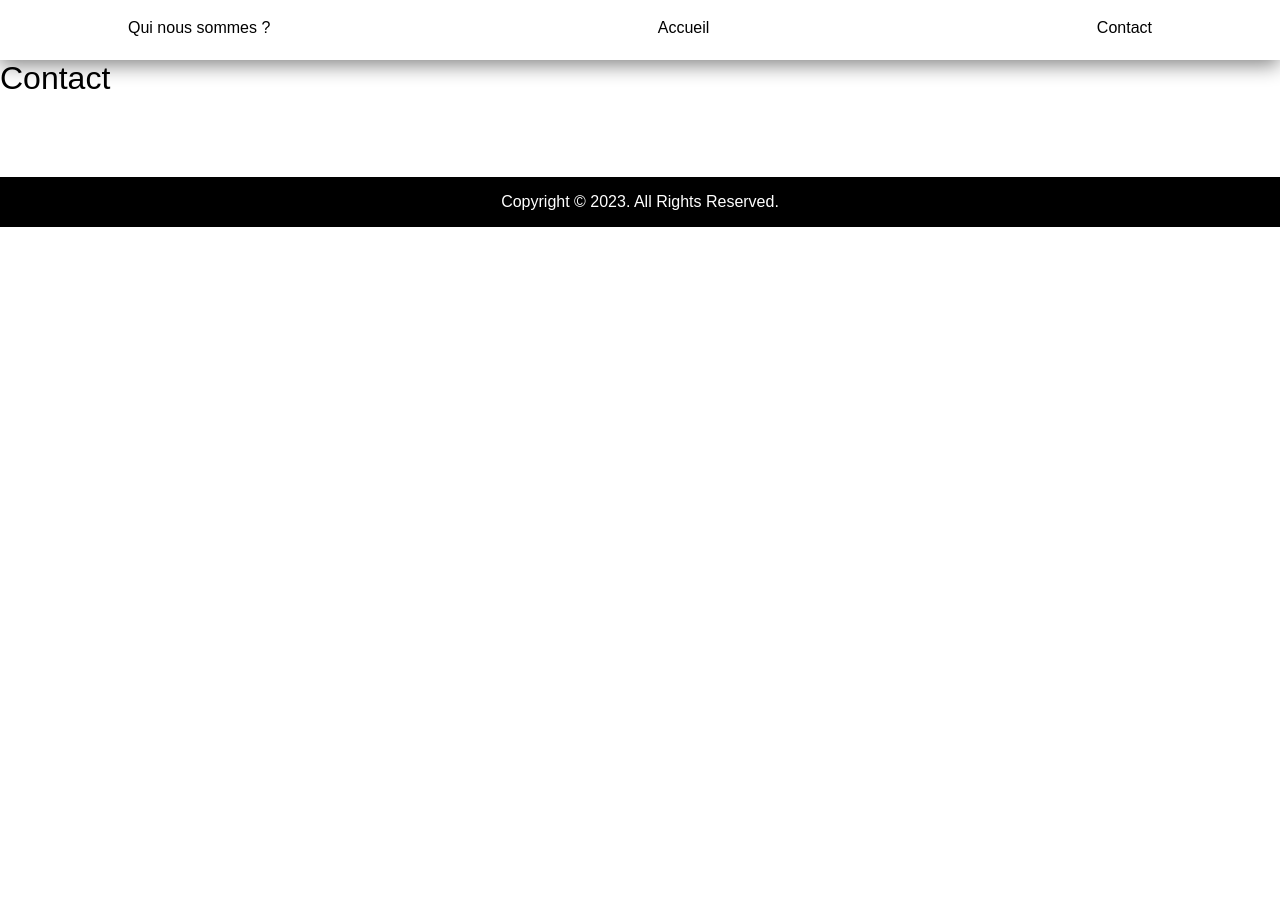
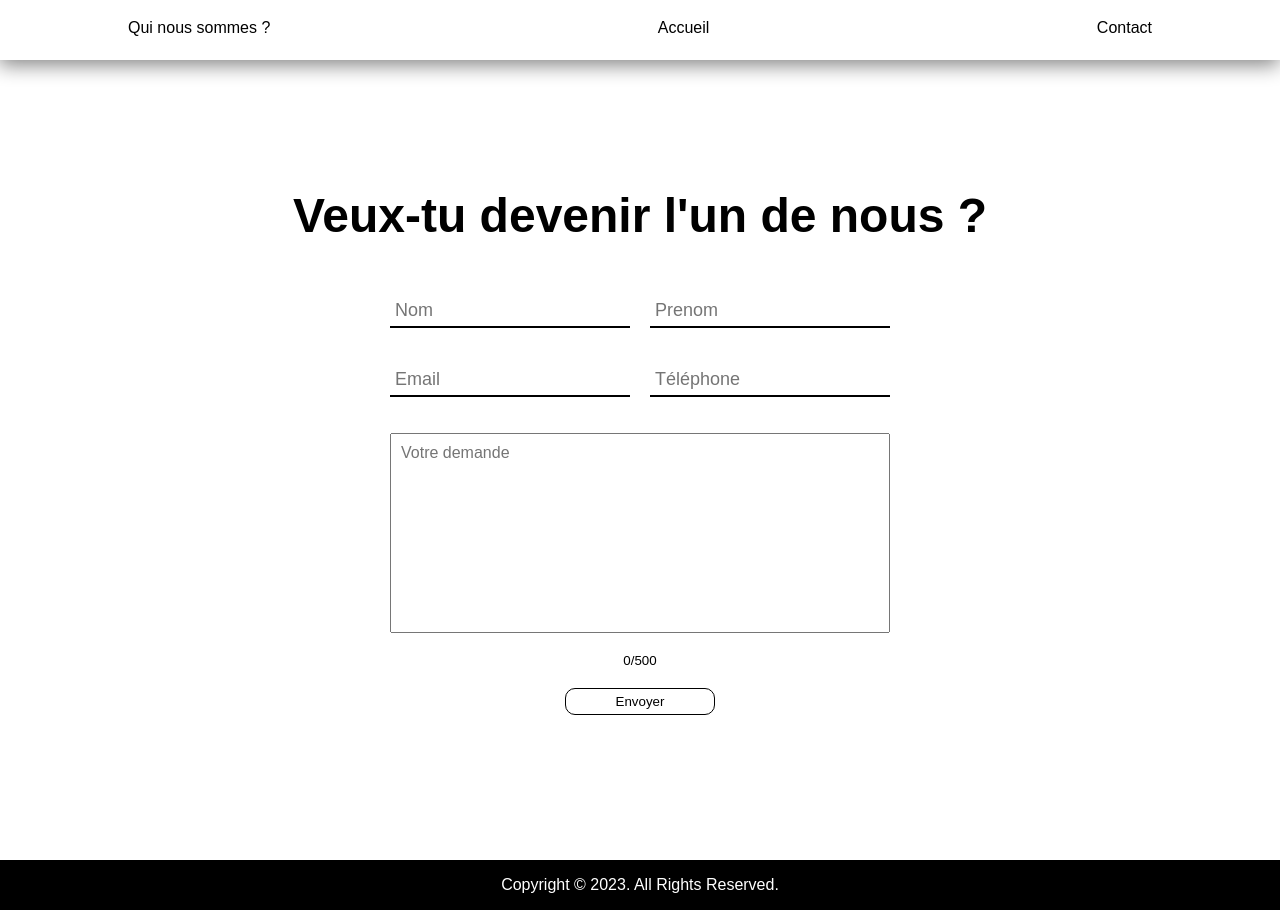
Before and after one commit to KenanAljaber/aikiryu, a React (Create React App) app: page /contact in a window 1280 px wide. Before the commit the page ends 800 px from the top, so only its background shows below. Built offline with nearby package versions, Linux system fonts and the light colour scheme.

Commit message:
contact page

```diff
--- a/src/assets/styles/global-style.css
+++ b/src/assets/styles/global-style.css
@@ -14,6 +14,41 @@
 body{
     /* margin-bottom: 5rem; */
 }
+
+.black-button{
+    background-color: transparent;
+    border: 1px var(--secondary-color) solid;
+    position: relative;
+    z-index: 1;
+    outline: none;
+    color: var(--secondary-color);
+    font-weight: 500;
+    border-radius: 10px;
+    padding: 5px 10px;
+    transition: 0.5s;
+    min-width: 150px;
+}
+.black-button:hover{
+    cursor: pointer;
+    color: var(--main-color);
+    border: 1px var(--main-color) solid;
+}
+.black-button::after{
+    width: 0%;
+    height: 100%;
+    border-radius: 10px;
+    content: "";
+    position: absolute;
+    top: 0;
+    right: 0;
+    background-color: var(--secondary-color);
+    z-index: -1;
+    transition: 0.5s;
+}
+.black-button:hover::after{
+    width: 100%;
+}
+
 
 
 .white-button {
--- a/src/components/footer/footer.scss
+++ b/src/components/footer/footer.scss
@@ -4,7 +4,7 @@
     background-color: var(--secondary-color);
     color: var(--main-color);
     padding: 1rem;
-    margin-top: 5rem;
+    // margin-top: 5rem;
     width: 100%;
     text-align: center;
 }
--- a/src/pages/about-us/about-us.scss
+++ b/src/pages/about-us/about-us.scss
@@ -4,6 +4,7 @@ img{
 }
 .about-us-general-cont{
     overflow-x:hidden;
+    margin-bottom: 3rem;
     .header-title{
         font-size: 4rem;
         margin-top: 20px;
--- a/src/pages/contact/contact.jsx
+++ b/src/pages/contact/contact.jsx
@@ -1,12 +1,131 @@
+import React, { useState } from 'react';
+import './contact.scss';
+
 function Contact() {
 
+    const MAX_CHARACTERS = 500;
+    const [charsCount, setCharsCount] = useState(0);
+    const [formData, setFormData] = useState({
+        nom: '',
+        prenom: '',
+        email: '',
+        telephone: '',
+        demande: '',
+    });
+    const [showError, setShowError] = useState(false);
+    const [errorText, setErrorText] = useState('');
 
+    const handleInputChange = (e) => {
+        const { name, value } = e.target;
+        if (name === 'demande') {
+            setCharsCount(value.length);
+        }
+        setFormData({
+            ...formData,
+            [name]: value,
+        });
 
+    };
+
+    const showToast = (message) => {
+        setErrorText(message);
+        setShowError(true);
+        setTimeout(() => {
+            setShowError(false);
+            setErrorText('');
+        }, 3000);
+    };
+
+    const handleSubmit = (e) => {
+        e.preventDefault();
+
+        // Perform validation here
+        if (formData.nom.trim() === '') {
+            showToast('Veuillez renseigner votre nom');
+            return;
+        }
+
+        if (formData.prenom.trim() === '') {
+            showToast('Veuillez renseigner votre prenom');
+            return;
+        }
+
+        if (formData.email.trim() === '') {
+            showToast('Veuillez renseigner votre email');
+            return;
+        }
+
+        if (formData.telephone.trim() === '' || formData.telephone.length < 10) {
+            showToast('Veuillez renseigner votre telephone');
+            return;
+        }
+
+        if (formData.demande.trim() === '') {
+            showToast('Veuillez renseigner votre demande');
+            return;
+        }
+        if (formData.demande.length > MAX_CHARACTERS) {
+            showToast('Veuillez ne pas dépasser 500 caractères');
+            return;
+        }
+
+        // If validation passes, you can proceed with handling the form data
+        console.log('Form data submitted:', formData);
+    };
 
     return (
-        <div>
-            <h1>Contact</h1>
-        </div>
+        <>
+            <div className="general-cont-contact">
+                <h1 className="title">Veux-tu devenir l'un de nous ?</h1>
+                {showError && <div className="error">
+                    <p>{errorText}</p>
+                </div>}
+                <form onSubmit={handleSubmit}>
+                    <div className="row">
+                        <input
+                            type="text"
+                            placeholder="Nom"
+                            name="nom"
+                            value={formData.nom}
+                            onChange={handleInputChange}
+                        />
+                        <input
+                            type="text"
+                            placeholder="Prenom"
+                            name="prenom"
+                            value={formData.prenom}
+                            onChange={handleInputChange}
+                        />
+                    </div>
+                    <div className="row">
+                        <input
+                            type="email"
+                            placeholder="Email"
+                            name="email"
+                            value={formData.email}
+                            onChange={handleInputChange}
+                        />
+                        <input
+                            type="tel"
+                            placeholder="Téléphone"
+                            name="telephone"
+                            value={formData.telephone}
+                            onChange={handleInputChange}
+                        />
+                    </div>
+                    <textarea
+                        placeholder="Votre demande"
+                        name="demande"
+                        value={formData.demande}
+                        onChange={handleInputChange}
+                    ></textarea>
+                    <small className="char-count" style={{ color: charsCount >= MAX_CHARACTERS ? 'red' : 'black' }}>{charsCount}/{MAX_CHARACTERS}</small>
+                    <button className="black-button" type="submit">
+                        Envoyer
+                    </button>
+                </form>
+            </div>
+        </>
     );
 }
 
--- /dev/null
+++ b/src/pages/contact/contact.scss
@@ -0,0 +1,85 @@
+.general-cont-contact {
+    min-height: 100vh;
+    background-color: var(--main-color);
+    position: relative;
+    overflow: hidden;
+    display: flex;
+    flex-direction: column;
+    align-items: center;
+    // justify-content:center ;
+
+    .diagonal-line {
+        width: 250px;
+        height: 2000px;
+        background-color: var(--secondary-color);
+        position: absolute;
+        left: 23%;
+        top: -20%;
+        transform: rotate(-30deg);
+    }
+
+    .title {
+        font-size: clamp(1.5rem, 5vw, 3rem);
+        margin-top: 8rem;
+        margin-bottom: 20px;
+        font-weight: 600;
+    }
+
+    .error {
+        width: 500px;
+        text-align: center;
+        padding: 10px;
+        background: red;
+        color: white;
+        font-weight: bold;
+        font-size: 1.2rem;
+    }
+
+    form {
+        display: flex;
+        flex-direction: column;
+        align-items: center;
+        gap: 20px;
+        width: 100%;
+        margin-bottom: 20px;
+        width: 500px;
+        margin-top: 2rem;
+
+
+        .row {
+            display: flex;
+            width: 100%;
+            gap: 20px;
+            margin-bottom: 1rem;
+        }
+
+        input {
+            outline: none;
+            border: none;
+            border-bottom: 2px solid black;
+            padding: 5px;
+            // min-width: 250px;
+            width: 100%;
+            font-size: 18px;
+        }
+
+        textarea {
+            width: 100%;
+            font-size: 16px;
+            min-height: 200px;
+            padding: 10px;
+            resize: none;
+        }
+    }
+}
+
+@media (max-width: 600px) {
+    .general-cont-contact{
+        form{
+            width: 300px;
+            .row{
+                flex-direction: column;
+            }
+        }
+    }
+}
--- a/src/pages/home/home.scss
+++ b/src/pages/home/home.scss
@@ -5,7 +5,7 @@
     // height: 100vh;
     width: 100%;
     // background-color: var(--main-color);
-    margin-bottom: 1rem;
+    margin-bottom: 3rem;
     position: relative;
     flex-direction: column;
     gap: 3rem;
```
